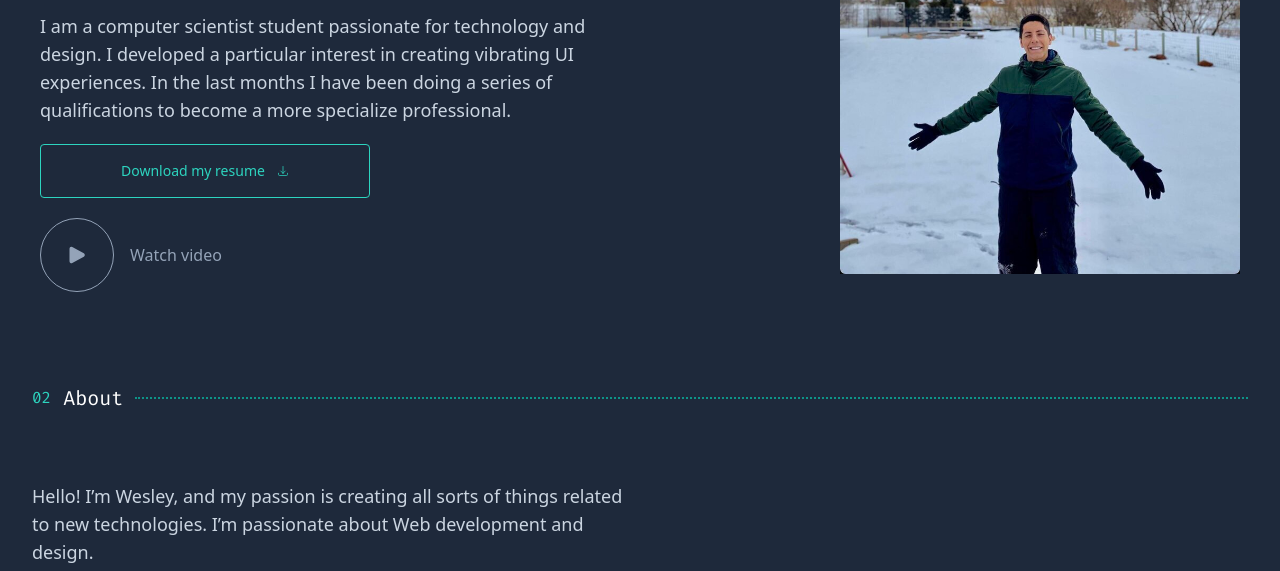
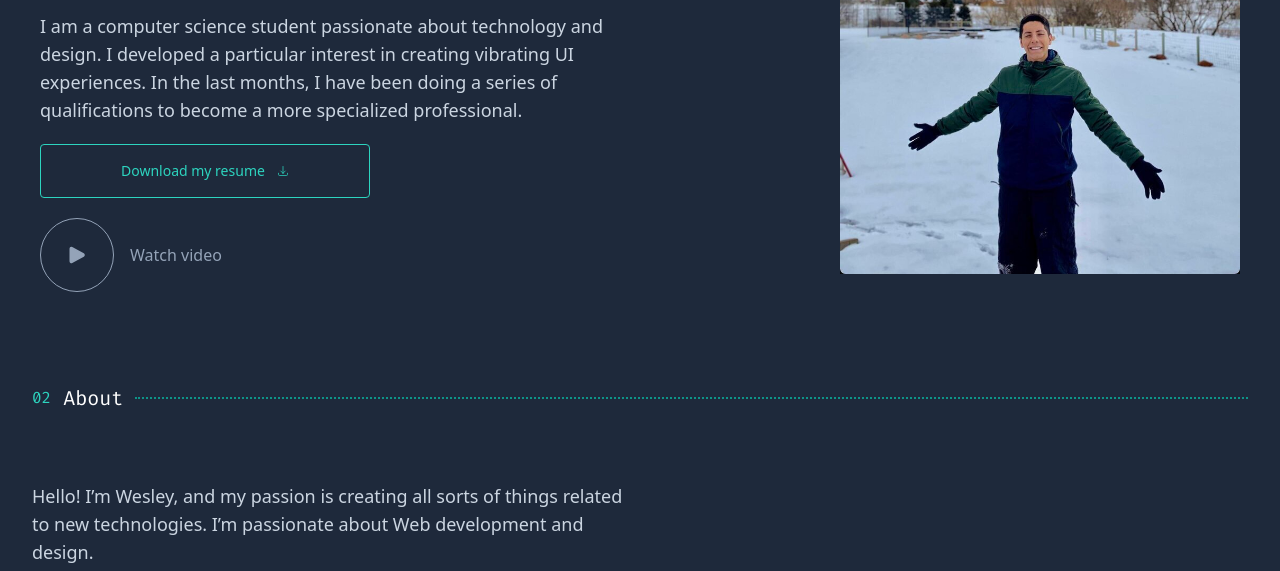
Before and after one commit to wdsantos1998/wdsantos1998.github.io, a website: page index.html in a window 1280 px wide. Shown: the part 192-763 px from the top of the page. Drawn offline with Linux system fonts and the light colour scheme; no server answers.

Commit message:
feat: work in progress

```diff
--- a/index.html
+++ b/index.html
@@ -84,9 +84,7 @@
                     <h2 class="text-mono font-regular text-teal-400">Hey, my name is</h2>
                     <h2 class="font-regular whitespace-nowrap font-serif text-4xl text-slate-300 lg:text-6xl">Wesley dos Santos</h2>
                     <p class="font-regular text-mono text-center text-lg text-slate-300 lg:text-left">
-                        I am a computer scientist student passionate for technology and design. I developed a particular interest in creating
-                        vibrating UI experiences. In the last months I have been doing a series of qualifications to become a more specialize
-                        professional.
+                        I am a computer science student passionate about technology and design. I developed a particular interest in creating vibrating UI experiences. In the last months, I have been doing a series of qualifications to become a more specialized professional.
                     </p>
                     <button class="inline-flex items-center gap-3 whitespace-nowrap rounded border border-teal-400 px-20 py-4 text-sm text-teal-400 hover:border-teal-300 hover:bg-slate-700 hover:text-teal-300 focus:border-teal-300 focus:bg-slate-700 focus:outline-none focus:ring-2 focus:ring-teal-300 focus:ring-offset-2 focus:ring-offset-slate-800 active:border-teal-500 active:text-teal-500">
                         <a class="whitespace-nowrap" href="images/RESUME.pdf" target="_blank"> Download my resume </a>
```
